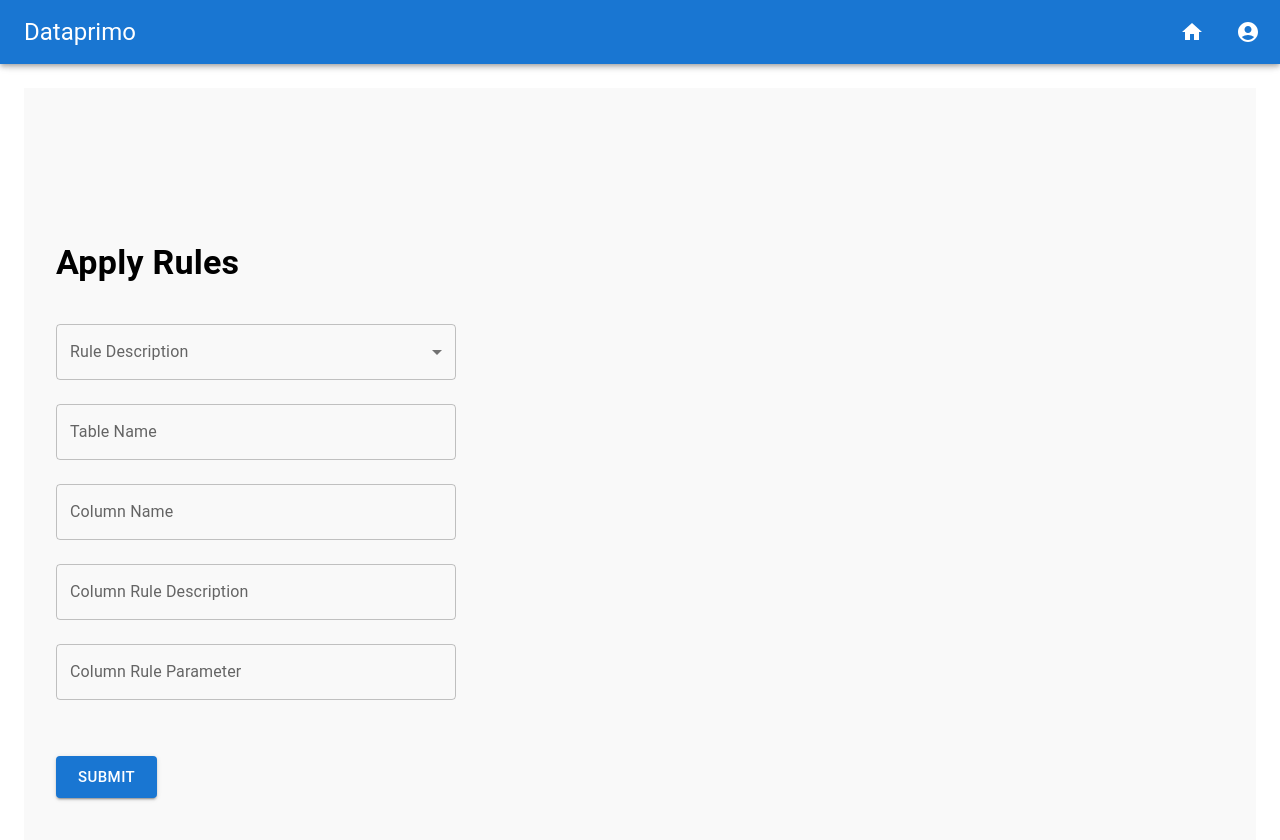
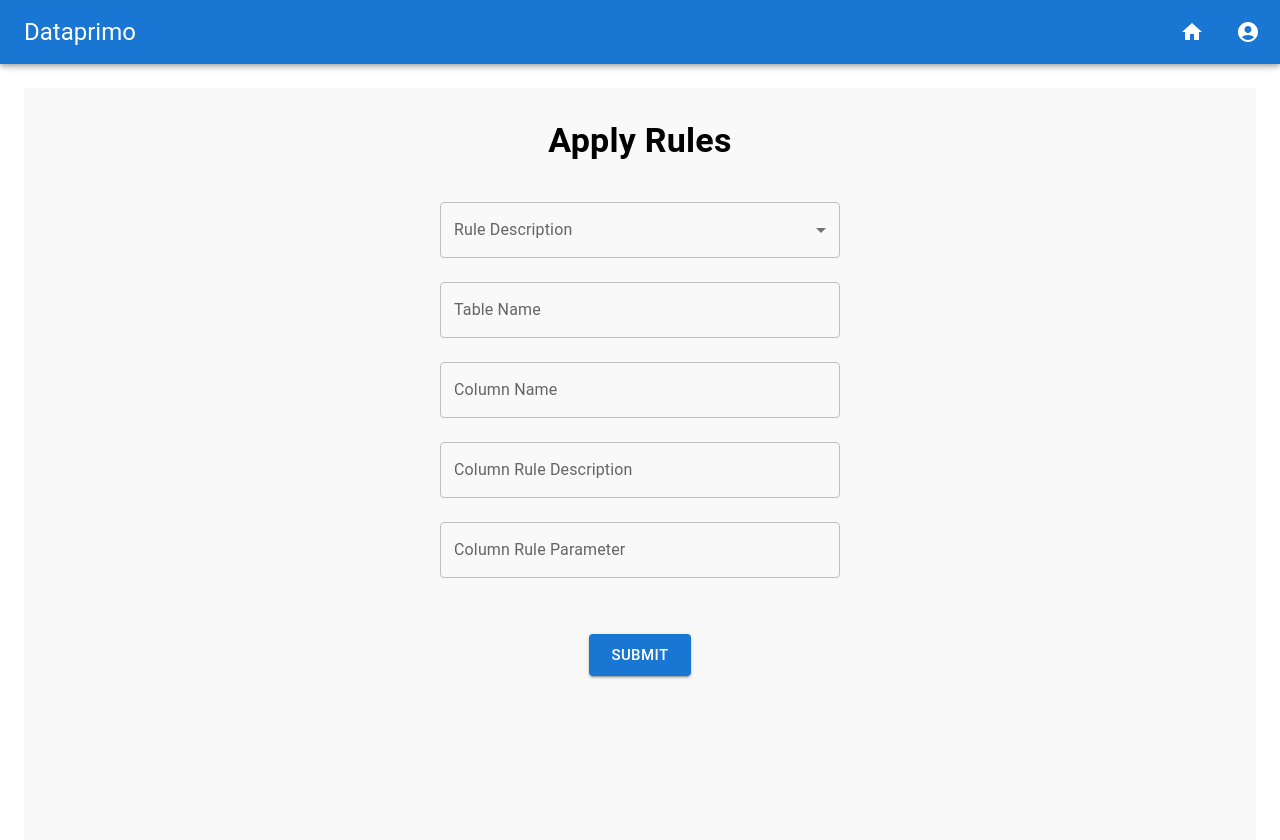
Before and after one commit to Serenity-Clicksense/data-primo, a React (Create React App) app in the folder data-primo/: page /applyRules in a window 1280 px wide. Shown: the top 840 px of the page. Built offline with nearby package versions, Linux system fonts and the light colour scheme.

Commit message:
minor change applyRules page

```diff
--- a/data-primo/src/pages/ApplyRules.js
+++ b/data-primo/src/pages/ApplyRules.js
@@ -48,8 +48,8 @@ function ApplyRules() {
     <Box
       display="flex"
       flexDirection="column"
-      alignItems="flex-start"  // Align inputs to the left
-      justifyContent="center"
+      alignItems="center"  // Align inputs to the left
+      justifyContent="flext-start"
       minHeight="100vh"
       bgcolor="#f9f9f9"
       p={4}
```
